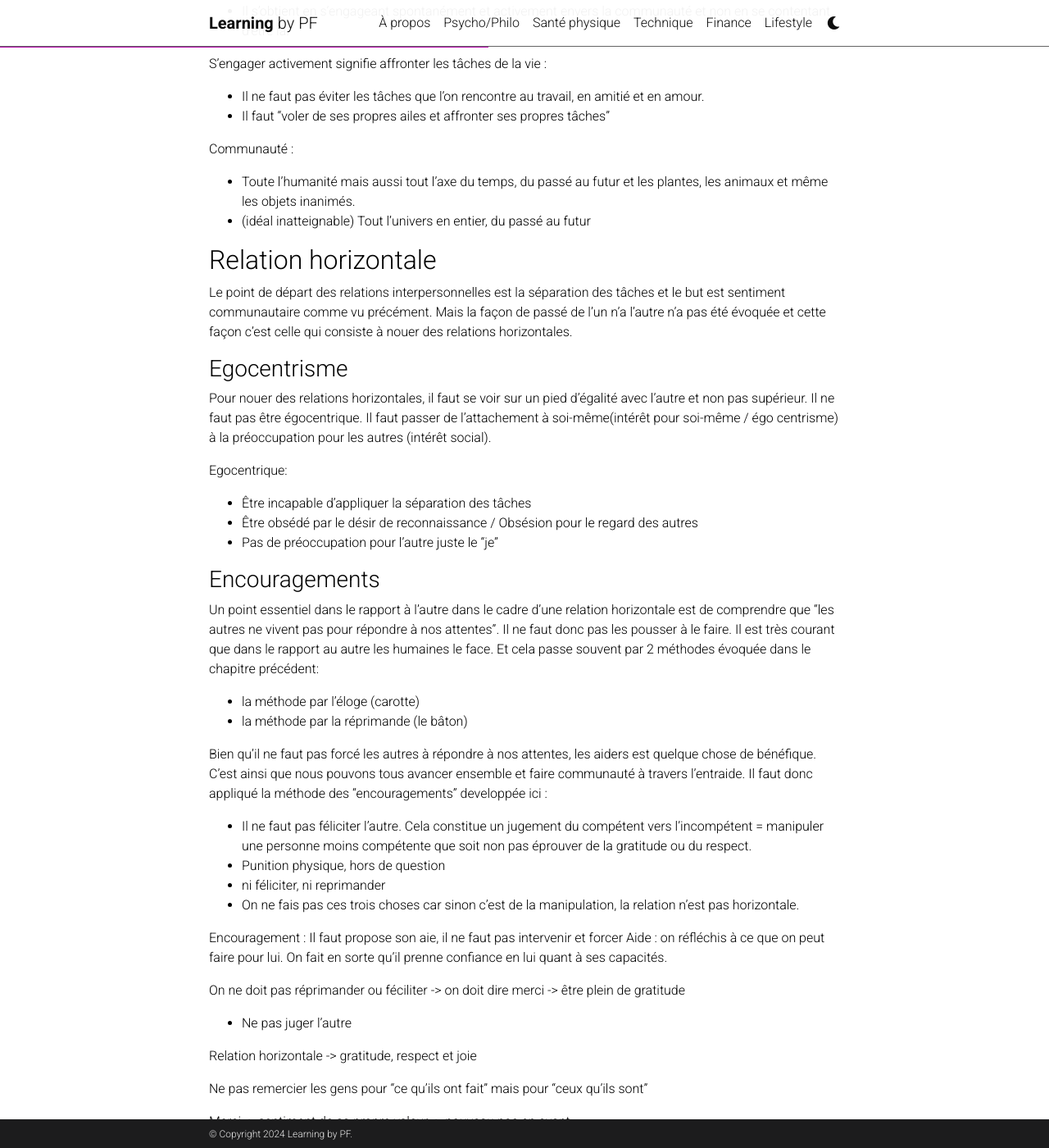
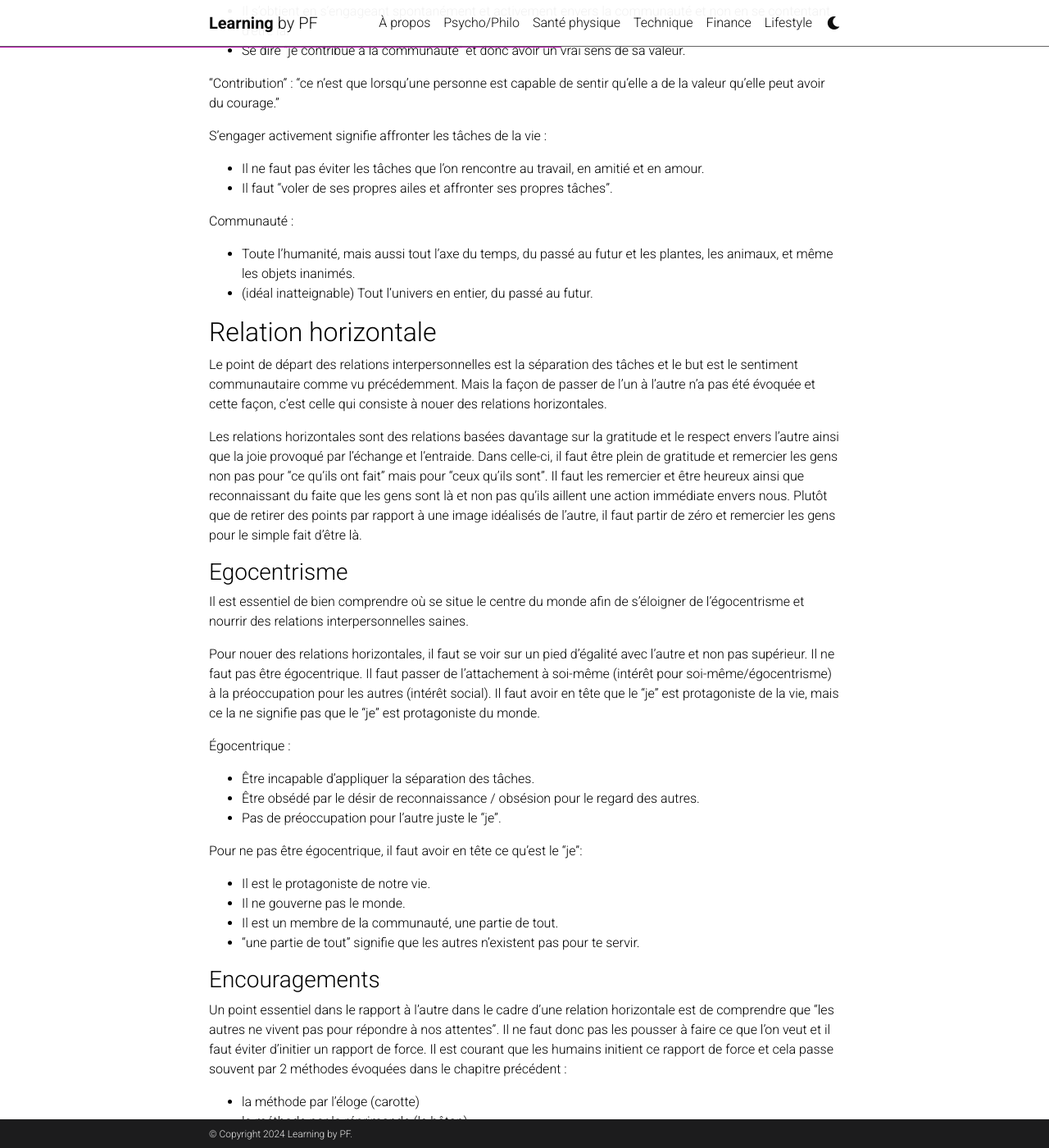
Before and after one commit to mpek29/learning, a Jekyll site: the page built from _psycho_philo/centre_world.md, in a window 1280 px wide and 1400 px high, scrolled down 994 px. Shown: the whole window at 82% size. Built offline with Jekyll 4.4.1, drawn with Linux system fonts in a browser that asks for light colours; comment, search, counter and statistics services are not loaded; a style sheet for code colours, icons or effects is not loaded; some of the changed text lies outside the part shown.

Commit message:
change of flo_pic

```diff
--- a/_psycho_philo/centre_world.md
+++ b/_psycho_philo/centre_world.md
@@ -8,116 +8,93 @@ importance: 5
 ## Introduction
 La psychologie adlérienne est une psychologie dans laquelle on considère que le centre du monde n'est pas le "je". Néanmoins, le "je" est le centre de notre vie. Mais le centre du monde, lui, est la "communauté".
 
-## L'être est indivisible
-La psychologie adlérienne est une psychologie individuel, individuel dans le sens indivisible.
+## L'être (le "je") est indivisible
+La psychologie adlérienne est une psychologie individuelle, individuelle dans le sens indivisible.
 
-Indivisible : Une unité indivisible est la plus petit unité possible, qui ne peut pas être décomposée.
+Indivisible : une unité indivisible est la plus petite unité possible, qui ne peut pas être décomposée.
 
-Cette psychologie s'oppose à tout système de valeur dualiste:
+Cette psychologie s'oppose à tout système de valeur dualiste :
 - Esprit/Corps
 - Raison/Emotion
 - Conscient/Inconscient
 En effet, ces éléments sont liés, il n'y a aucune raison de les diviser. C'est ce que l'on peut décrire comme étant une vision holistique de l'individu.
 
-Holisme: On ne peut pas séparer l'humain, il est un tout.
+Holisme : on ne peut pas séparer l'humain, il est un tout.
 
 Il n'existe donc qu'un "je" indivisible, il n'est pas partitionné.
 
 ## Sentiment communautaire
-La psychologie adlérienne considère que le point de départ des relations interpersonnelles, c'est à dire la condition préalable à l'établissement de celle-ci est la séparation des tâches.
+La psychologie adlérienne considère que le point de départ des relations interpersonnelles, c'est-à-dire la condition préalable à l'établissement de celle-ci est la séparation des tâches.
 Mais ce n'est pas le but des relations interpersonnelles. Le but de ces relations est le sentiment communautaire ou "intérêt social" ou "intérêt pour la société".
 
 Sentiment communautaire :
-- Avoir conscience "que nous avons notre propre refuge"
-- Eprouver un désir de partage, de contribuer à la communauté
-- Lorsque l'on est membre d'une communauté et qui nous y avons notre place
-- Sentiment que c'est notre propre lieu de refuge, que l'on a un sentiment d'appartenance(désirs humains de base)
-- Les relations d'études, de travail, d'amitiés et en relation amoureuse sont lié à la recherche de lieux et de relations où "nous sommes à notre place"
+- Avoir conscience "que nous avons notre propre refuge".
+- Éprouver un désir de partage, de contribuer à la communauté.
+- Lorsque l'on est membre d'une communauté et que nous y avons notre place.
+- Sentiment que c'est notre propre lieu de refuge, que l'on a un sentiment d'appartenance (désirs humains de base).
+- Les relations d'études, de travail, d'amitiés et en relation amoureuse sont liées à la recherche de lieux et de relation où "nous sommes à notre place".
 - Il s'obtient en s'engageant spontanément et activement envers la communauté et non en se contentant d'être là.
+- Se dire "je contribue à la communauté" et donc avoir un vrai sens de sa valeur.
+
+"Contribution" : "ce n'est que lorsqu'une personne est capable de sentir qu'elle a de la valeur qu'elle peut avoir du courage."
 
 S'engager activement signifie affronter les tâches de la vie :
 - Il ne faut pas éviter les tâches que l'on rencontre au travail, en amitié et en amour.
-- Il faut "voler de ses propres ailes et affronter ses propres tâches"
+- Il faut "voler de ses propres ailes et affronter ses propres tâches".
 
 Communauté :
-- Toute l'humanité mais aussi tout l'axe du temps, du passé au futur et les plantes, les animaux et même les objets inanimés.
-- (idéal inatteignable) Tout l'univers en entier, du passé au futur
+- Toute l'humanité, mais aussi tout l'axe du temps, du passé au futur et les plantes, les animaux, et même les objets inanimés.
+- (idéal inatteignable) Tout l'univers en entier, du passé au futur.
 
 
 ## Relation horizontale
-Le point de départ des relations interpersonnelles est la séparation des tâches et le but est sentiment communautaire comme vu précément. Mais la façon de passé de l'un n'a l'autre n'a pas été évoquée et cette façon c'est celle qui consiste à nouer des relations horizontales.
+Le point de départ des relations interpersonnelles est la séparation des tâches et le but est le sentiment communautaire comme vu précédemment. Mais la façon de passer de l'un à l'autre n'a pas été évoquée et cette façon, c'est celle qui consiste à nouer des relations horizontales.
+
+Les relations horizontales sont des relations basées davantage sur la gratitude et le respect envers l'autre ainsi que la joie provoqué par l'échange et l'entraide. Dans celle-ci, il faut être plein de gratitude et remercier les gens non pas pour "ce qu'ils ont fait" mais pour "ceux qu'ils sont". Il faut les remercier et être heureux ainsi que reconnaissant du faite que les gens sont là et non pas qu'ils aillent une action immédiate envers nous. Plutôt que de retirer des points par rapport à une image idéalisés de l'autre, il faut partir de zéro et remercier les gens pour le simple fait d'être là.
 
 ### Egocentrisme
-Pour nouer des relations horizontales, il faut se voir sur un pied d'égalité avec l'autre et non pas supérieur. Il ne faut pas être égocentrique. Il faut passer de l'attachement à soi-même(intérêt pour soi-même / égo centrisme) à la préoccupation pour les autres (intérêt social).
+Il est essentiel de bien comprendre où se situe le centre du monde afin de s'éloigner de l'égocentrisme et nourrir des relations interpersonnelles saines.
 
-Egocentrique:
-- Être incapable d'appliquer la séparation des tâches
-- Être obsédé par le désir de reconnaissance / Obsésion pour le regard des autres
-- Pas de préoccupation pour l'autre juste le "je"
+Pour nouer des relations horizontales, il faut se voir sur un pied d'égalité avec l'autre et non pas supérieur. Il ne faut pas être égocentrique. Il faut passer de l'attachement à soi-même (intérêt pour soi-même/égocentrisme) à la préoccupation pour les autres (intérêt social). Il faut avoir en tête que le "je" est protagoniste de la vie, mais ce la ne signifie pas que le "je" est protagoniste du monde.
+
+Égocentrique :
+- Être incapable d'appliquer la séparation des tâches.
+- Être obsédé par le désir de reconnaissance / obsésion pour le regard des autres.
+- Pas de préoccupation pour l'autre juste le "je".
+
+Pour ne pas être égocentrique, il faut avoir en tête ce qu'est le "je":
+- Il est le protagoniste de notre vie.
+- Il ne gouverne pas le monde.
+- Il est un membre de la communauté, une partie de tout.
+- "une partie de tout" signifie que les autres n'existent pas pour te servir.
 
 ### Encouragements
-Un point essentiel dans le rapport à l'autre dans le cadre d'une relation horizontale est de comprendre que "les autres ne vivent pas pour répondre à nos attentes". Il ne faut donc pas les pousser à le faire. Il est très courant que dans le rapport au autre les humaines le face. Et cela passe souvent par 2 méthodes évoquée dans le chapitre précédent:
+Un point essentiel dans le rapport à l'autre dans le cadre d'une relation horizontale est de comprendre que "les autres ne vivent pas pour répondre à nos attentes". Il ne faut donc pas les pousser à faire ce que l'on veut et il faut éviter d'initier un rapport de force. Il est courant que les humains initient ce rapport de force et cela passe souvent par 2 méthodes évoquées dans le chapitre précédent :
 - la méthode par l'éloge (carotte)
 - la méthode par la réprimande (le bâton)
 
-Bien qu'il ne faut pas forcé les autres à répondre à nos attentes, les aiders est quelque chose de bénéfique. C'est ainsi que nous pouvons tous avancer ensemble et faire communauté à travers l'entraide. Il faut donc appliqué la méthode des "encouragements" developpée ici :
-
+Bien qu'il ne faut pas forcer les autres à répondre à nos attentes, les aider est quelque chose de bénéfique. C'est ainsi que nous pouvons tous avancer ensemble et forme une communauté à travers l'entraide. Il faut donc appliquer la méthode des "encouragements" développée ici :
 - Il ne faut pas féliciter l'autre. Cela constitue un jugement du compétent vers l'incompétent = manipuler une personne moins compétente que soit non pas éprouver de la gratitude ou du respect.
 - Punition physique, hors de question
-- ni féliciter, ni reprimander
-- On ne fais pas ces trois choses car sinon c'est de la manipulation, la relation n'est pas horizontale.
-
-Encouragement : Il faut propose son aie, il ne faut pas intervenir et forcer
-Aide : on réfléchis à ce que on peut faire pour lui.
-On fait en sorte qu'il prenne confiance en lui quant à ses capacités.
-
-On ne doit pas réprimander ou féciliter -> on doit dire merci -> être plein de gratitude
-+ Ne pas juger l'autre
-
-Relation horizontale -> gratitude, respect et joie
-
-Ne pas remercier les gens pour "ce qu'ils ont fait" mais pour "ceux qu'ils sont"
+- ni féliciter, ni réprimander
+- On ne fait pas ces trois choses, car sinon, c'est de la manipulation, la relation n'est pas horizontale.
 
 
-Merci -> sentiment de sa propre valeur -> nouveau pas en avant
+La méthode des encouragements :
+- Il faut proposer son aide (on réfléchit à ce que l'on peut faire pour l'autre.).
+- Faire en sorte que l'autre prenne confiance en lui quant à ses capacités.
+- Ne pas intervenir et forcer.
+- Ne pas réprimander ou féliciter, mais plutôt dire merci, être plein de gratitude.
+- En remerciant, on donne à l'autre le sentiment de sa propre valeur et on l'amène à franchir un nouveau pas en avant.
+- Ne pas juger l'autre.
 
-## Centre du monde
-Protagoniste de notre vie "je"
-- ne gouverne pas le monde
-- un membre de la communauté, une partie de tout
-"une partie de tout" -> les autres n'existent pas pour te servir
+### Voir plus large
 
-"je" protagoniste de la vie != "je" protagoniste du mode
+Si jamais on a une difficulté dans une relation interpersonnelle ou si on ne voit plus comment s'en sortir dans celle-ci, il faut "écouter la voix de la communauté plus vaste.".
+Dans une relation d'amour par exemple, vois la communauté au de là de vous deux pour faire un choix ne reste pas enfermé dans cet ensemble à 2.
 
 ## Conclusion
-Le centre du monde ce n'est pas toi mais la communauté. Tout repose sur le sentiment communautaire. Pour cela, en partant de la séparation des tâches, il faut établir des relations horizontales pour avoir des rel horizontales, il faut blabla bla
-
-Il faut commencer par établir une relation horizontale, considérer que l'on est "égal à telle personne" puis toutes les relations interpersonnelles que l'on a vont petit à petit devenir horizontales.
-
-séparation des tâches -> relation horizontale -> sentiment communautaire
+Le centre du monde ce n'est pas toi mais la communauté. Tout repose sur le sentiment communautaire. Pour cela, en partant de la séparation des tâches, il faut établir des relations horizontales. La clé pour établir des relations horizontales réposant sur le méthode des encouragements et l'absence d'égocentrisme.
 
 ## Source
 - Ichiro Kishimi, Fumitake Koga, ''Avoir le courage de ne pas être aimé'', Paris, Guy Trédaniel
-
-
-
-L'essentiel pour avoir de bonnes relations interpersonnelles, c'est d'avoir un certain degré de distance.
--> pas pour maintenir les autres à distance, mais pour démêler les fils enchevêtrés de nos relations interpersonnelles.
--> le monde est compliqé et dur à vivre si les fils sont emmelés
-
-Accepte toi pour ce que tu es, pas ce que tu fais
-
-Si jamais on a une difficulté dans une relation interpersonnelle ou si on ne voit plus comment s'en sortir
-- "Ecoute la voix de la communauté plus vaste."
-- pense à la société plus large
-- dans une relation d'amour par exemple, voix la communauté au de là de vous deux pour faire un choix ne reste pas enfermé dans cet ensemble à 2.
-"contribution" : "ce n'est que lorsqu'une personne est capable de sentir qu'elle a de la velur qu'elle peut avoir du courage."
-
-Un vrai sens de sa valeur si on se dit "je contribue à la communauté"
-- se soucier des autres
-- bâtir des relations horizontales
-- adopter l'approche de l'encouragement
-
-Être heureux et reconnaissant du faite que les gens sont là
-
-Plutôt que de retirer des points par rapport à une image idéalisé on pourrait partir de zéro et remercier les gens pour le simple faite d'être là.
```
Also changed, not shown: _psycho_philo/live_now.md (added, +16 -0 lines), 1 other file.
